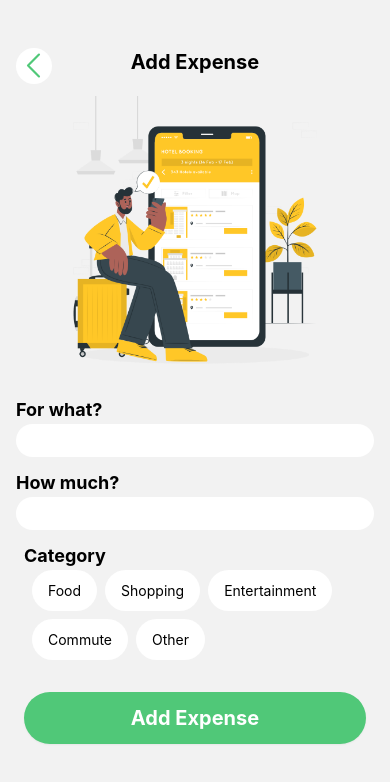
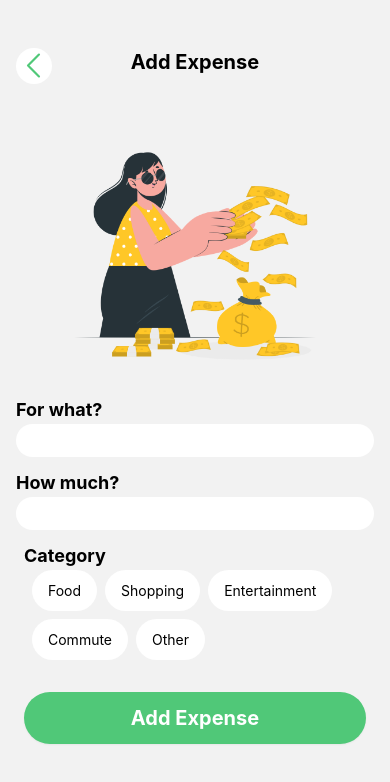
Before and after one commit to Akash742/expensify, a React Native app: screen /AddExpense in a window 390 px wide. Shown: the top 782 px of the page. Built offline with nearby package versions, Linux system fonts and the light colour scheme.

Commit message:
Add expenseBanner image on AddExpenseScreen

```diff
--- a/screens/AddExpenseScreen.js
+++ b/screens/AddExpenseScreen.js
@@ -38,7 +38,7 @@ function AddExpenseScreen(props) {
           <View className="flex-row justify-center items-center my-3 mt-5">
             <Image
               className="w-72 h-72"
-              source={require("../assets/images/4.png")}
+              source={require("../assets/images/expenseBanner.png")}
             />
           </View>
           <View classsName="space-y-2 mx-2">
```
